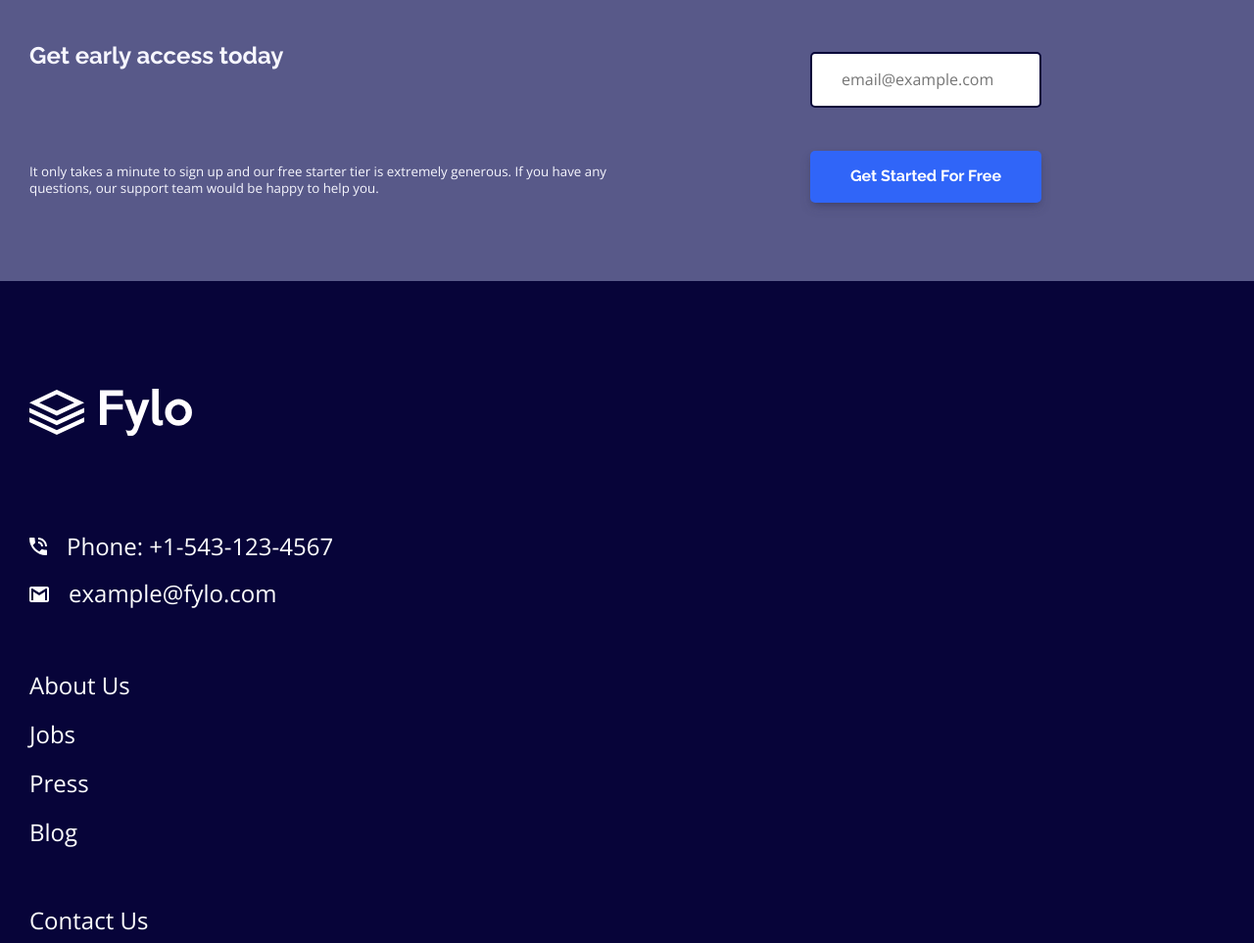
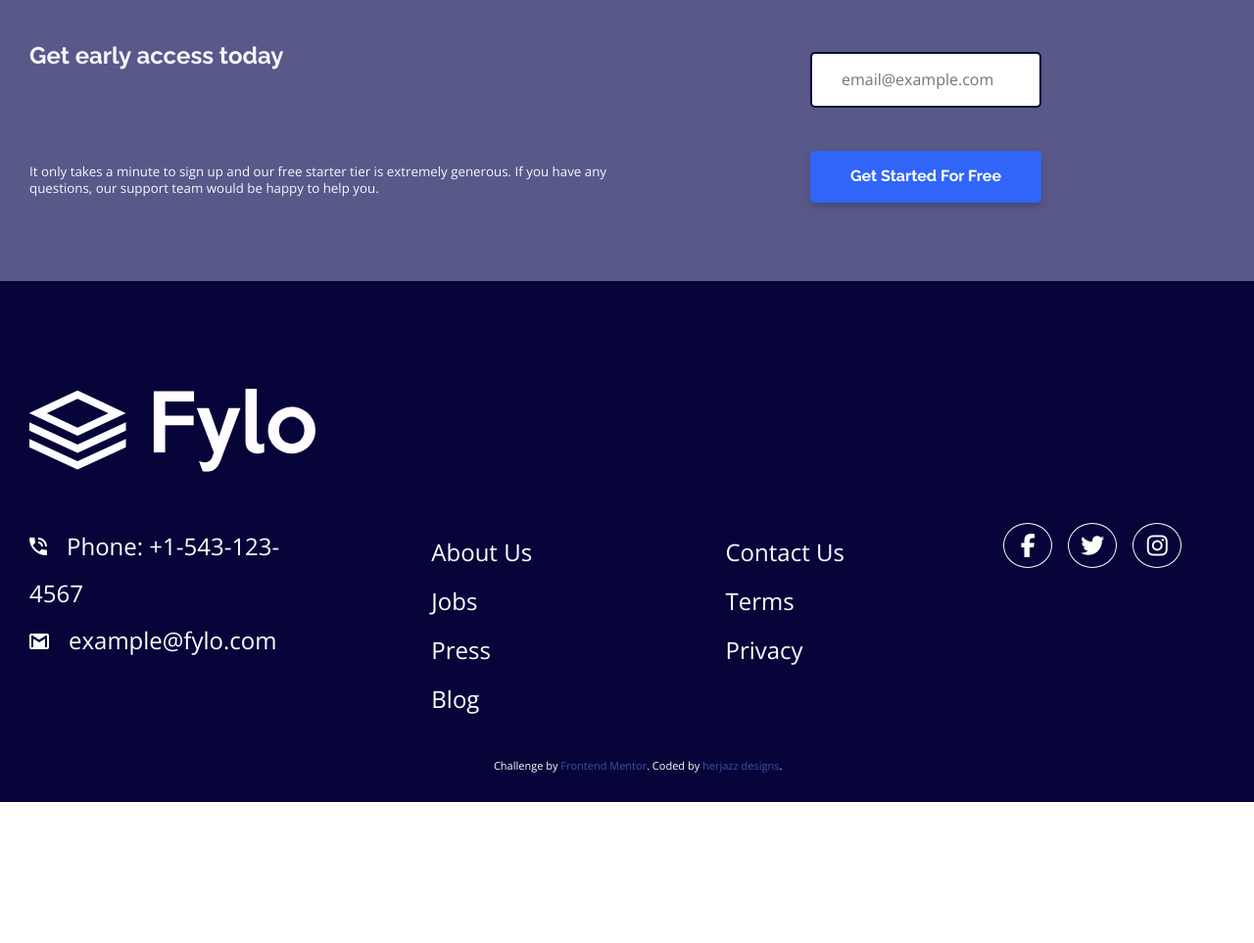
Before and after one commit to herjazz/fylo-landing-page, a plain HTML site: page index.html in a window 1280 px wide. Shown: the part 1457-2420 px from the top of the page at 98% size. After the commit the page ends 2276 px from the top, so only its background shows below. Drawn offline with nearby package versions, Linux system fonts and the light colour scheme.

Commit message:
Style footer for desktop
Use 4 col grid to lace; change flex-direction of nav to sort out links

```diff
--- a/style.css
+++ b/style.css
@@ -394,4 +394,35 @@ footer .logo {
   form {
     grid-area: form;
   }
+
+  footer {
+    display: grid;
+    grid-template-areas:
+      "logo . . ."
+      "addy menu menu soc"
+      ". attrib attrib .";
+    grid-template-columns: repeat(4, 1fr);
+  }
+
+  footer h2 {
+    grid-area: logo;
+  }
+
+  .contact-info {
+    grid-area: addy;
+  }
+
+  .bottom-menu {
+    grid-area: menu;
+    flex-direction: row;
+    justify-content: space-around;
+  }
+
+  .social {
+    grid-area: soc;
+  }
+
+  .attribution {
+    grid-area: attrib;
+  }
 }
```
